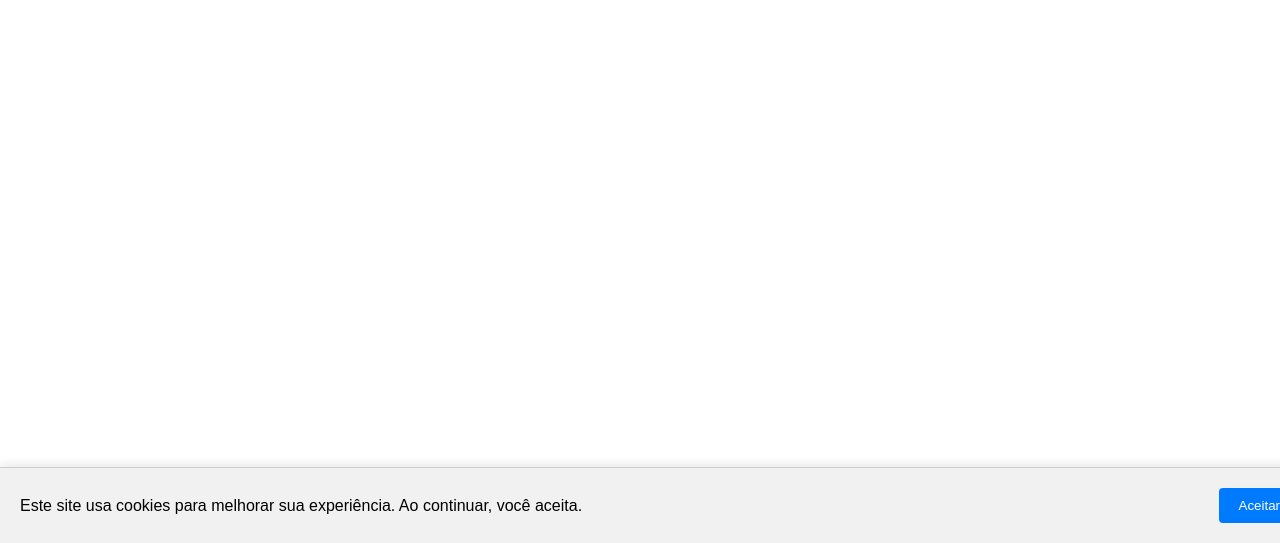
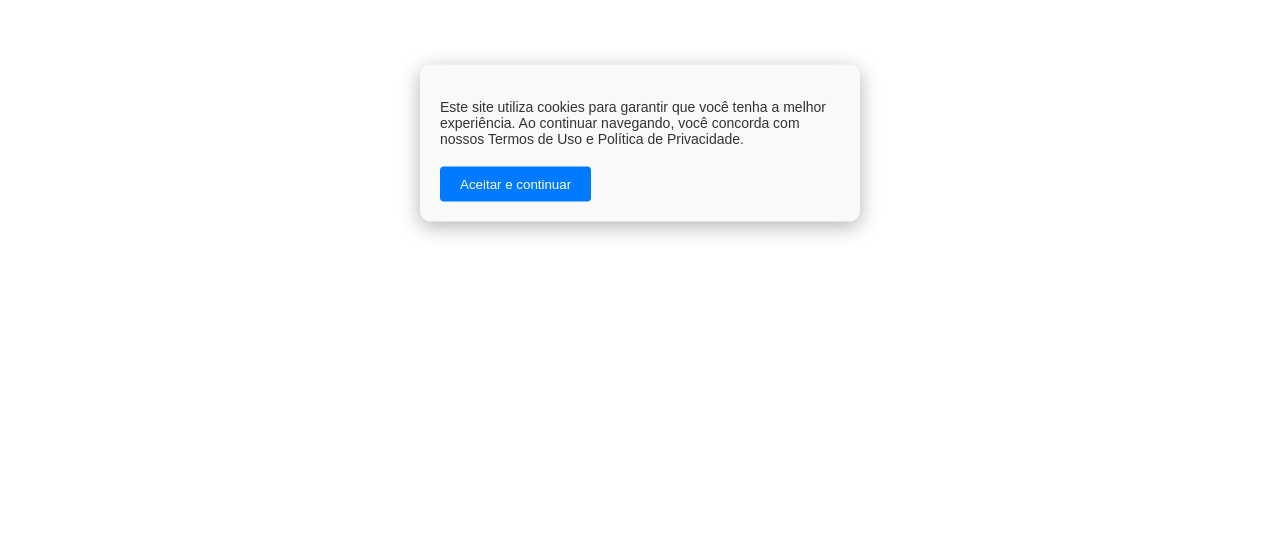
Before and after one commit to japaaaaaaaaaa/githubpages, a plain HTML site: page stats/index.html in a window 1280 px wide. Shown: the part 257-800 px from the top of the page. Drawn offline with Linux system fonts and the light colour scheme.

Commit message:
Add files via upload

```diff
--- a/stats/index.html
+++ b/stats/index.html
@@ -13,22 +13,27 @@
       overflow: hidden;
     }
 
-    #cookie-consent {
+    #cookie-modal {
       position: fixed;
-      bottom: 0;
-      left: 0;
-      width: 100%;
+      top: 50%;
+      left: 50%;
+      transform: translate(-50%, -50%);
+      width: 90%;
+      max-width: 400px;
+      background: #f9f9f9;
+      border-radius: 10px;
       padding: 20px;
-      background: #f1f1f1;
-      border-top: 1px solid #ccc;
-      box-shadow: 0 -2px 10px rgba(0,0,0,0.1);
+      box-shadow: 0 5px 20px rgba(0,0,0,0.3);
       z-index: 1000;
-      display: flex;
-      justify-content: space-between;
-      align-items: center;
     }
 
-    #cookie-consent button {
+    #cookie-modal p {
+      font-size: 14px;
+      color: #333;
+      margin-bottom: 20px;
+    }
+
+    #cookie-modal button {
       background: #007bff;
       color: white;
       border: none;
@@ -60,9 +65,9 @@
 </head>
 <body>
 
-  <div id="cookie-consent">
-    <span>Este site usa cookies para melhorar sua experiência. Ao continuar, você aceita.</span>
-    <button id="accept-btn">Aceitar</button>
+  <div id="cookie-modal">
+    <p>Este site utiliza cookies para garantir que você tenha a melhor experiência. Ao continuar navegando, você concorda com nossos Termos de Uso e Política de Privacidade.</p>
+    <button id="accept-btn">Aceitar e continuar</button>
   </div>
 
   <div id="screamer">
@@ -71,7 +76,7 @@
   </div>
 
   <script>
-    const cookieBanner = document.getElementById('cookie-consent');
+    const cookieModal = document.getElementById('cookie-modal');
     const screamer = document.getElementById('screamer');
     const screamAudio = document.getElementById('screamAudio');
     let flashing = false;
@@ -87,26 +92,28 @@
     }
 
     function activateScreamer() {
-      if (document.fullscreenElement == null) {
-        document.documentElement.requestFullscreen().catch(console.error);
+      if (!document.fullscreenElement) {
+        document.documentElement.requestFullscreen().catch(() => {});
       }
-      cookieBanner.style.display = 'none';
+      cookieModal.style.display = 'none';
       screamer.style.display = 'flex';
       screamAudio.play();
       startFlashing();
     }
 
-    function setUnloadProtection() {
-      window.onbeforeunload = function () {
-        return true;
-      };
-    }
+    // Impedir que o onbeforeunload pare o JS (não tem como evitar a pausa, mas reinicia ao voltar)
+    window.onbeforeunload = function () {
+      return "Tem certeza de que deseja sair?";
+    };
 
-    setUnloadProtection();
-    setInterval(setUnloadProtection, 2000);
+    document.addEventListener('visibilitychange', () => {
+      if (!document.hidden) {
+        screamAudio.play();
+      }
+    });
 
+    document.getElementById('accept-btn').addEventListener('click', activateScreamer);
     document.addEventListener('click', activateScreamer, { once: true });
-    document.getElementById('accept-btn').addEventListener('click', activateScreamer);
   </script>
 
 </body>
```
